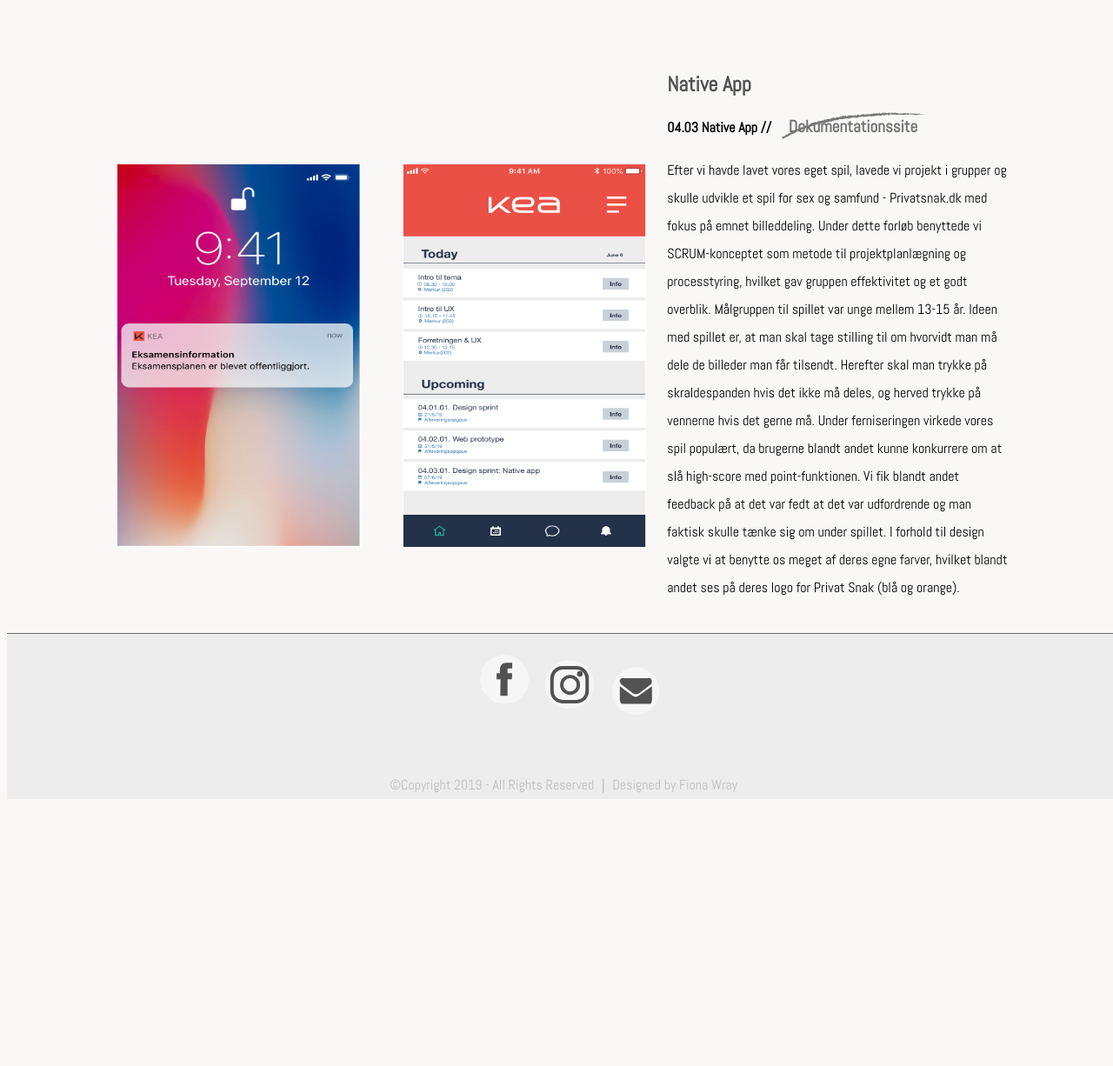
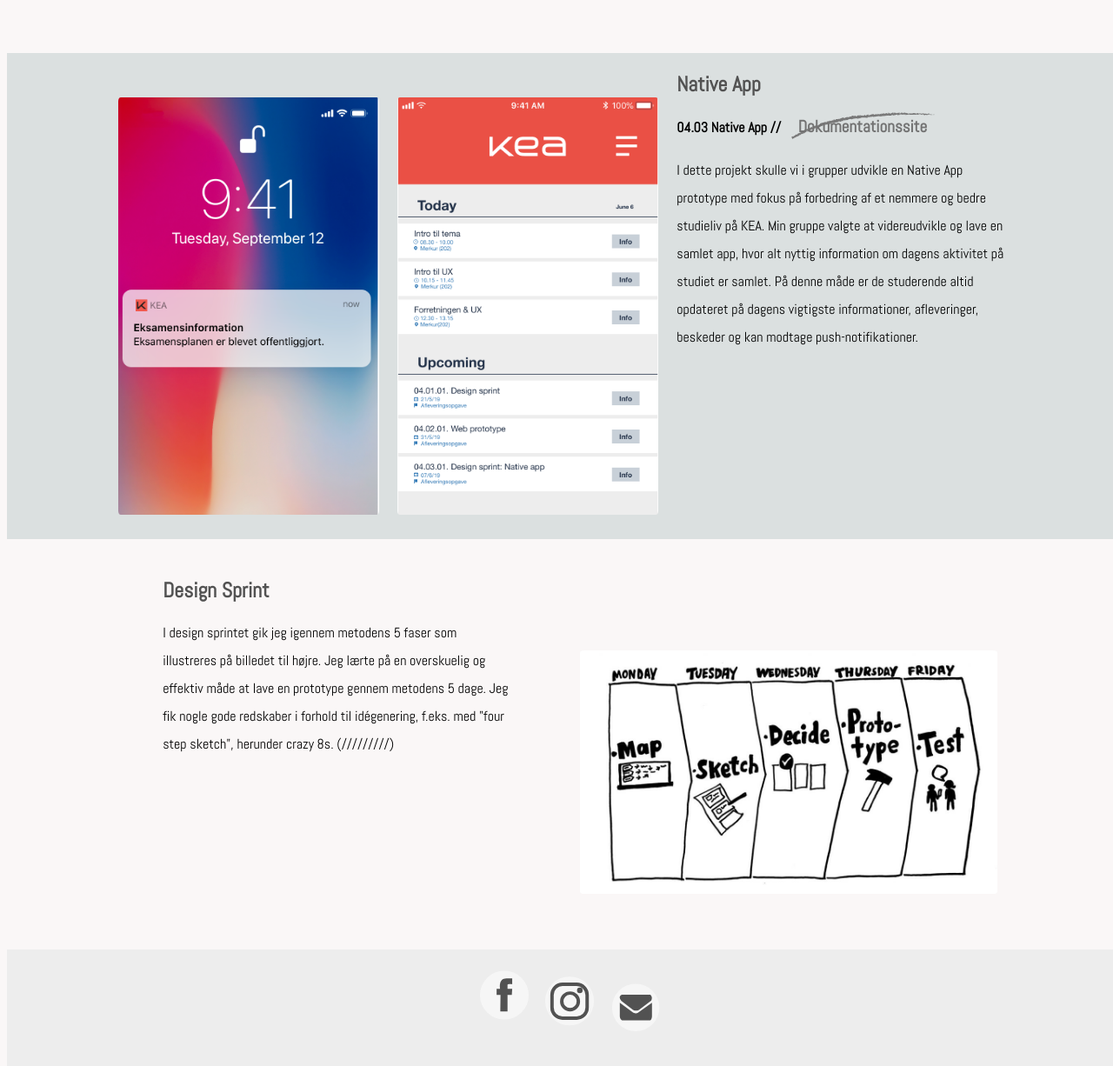
Before and after one commit to fionawray/portfolio, a plain HTML site: page ux.html in a window 1280 px wide. Shown: the part 794-2020 px from the top of the page at 87% size. Before the commit the page ends 1713 px from the top, so only its background shows below. Drawn offline with Linux system fonts and the light colour scheme.

Commit message:
Portfolio side med billede

```diff
--- a/style.css
+++ b/style.css
@@ -13,7 +13,6 @@ body {
 }
 
 hr {
-
     width: 88%;
 }
 
@@ -390,11 +389,10 @@ a:hover {
     border-radius: 60px;
 }
 
-
 //******************* prøve portfolio index.html*//
 
 #portfolio_prove1 {
-    margin-top: 5rem;
+    margin-top: -100rem;
     max-width: 1200px;
     margin: auto;
 }
@@ -453,15 +451,23 @@ h1 + p a:hover {
     margin-bottom: 6vw;
 }
 
+.hover12 {
+    position: relative;
+    display: flex;
+    flex-wrap: wrap;
+}
+
 .hover12 figure img {
     opacity: 1;
-    -webkit-transition: .3s ease-in-out;
+    -webkit-transition: all .2s ease-in-out;
+
     transition: .3s ease-in-out;
 }
 
 .hover12 figure:hover img {
-    opacity: .5;
+    transform: scale(1.3);
 }
+
 
 
 //******************//
@@ -605,6 +611,7 @@ h1 + p a:hover {
     justify-content: center;
     display: flex;
     flex-wrap: wrap;
+    background-color: #dbe0e0;
 }
 
 /////////////////
@@ -616,12 +623,13 @@ h1 + p a:hover {
     border-left: 0px;
     border-right: 0px;
     padding-bottom: 20px;
-    border-color: dimgray;
+
 }
 
 .sectionwrapperprivat {
     display: flex;
     flex-wrap: wrap;
+    background-color: #dbe0e0;
 }
 
 #privat .column_mig {
@@ -753,38 +761,56 @@ h1 + p a:hover {
 }
 
 #native {
-    border-bottom: 1px;
-    border-style: solid;
     border-top: 0px;
     border-left: 0px;
     border-right: 0px;
-    padding-bottom: 20px;
-    border-color: dimgray;
+    padding-bottom: 120px;
+    background-color: #dbe0e0;
 }
 
 .sectionwrapper_native {
     display: flex;
     flex-wrap: wrap;
+    margin-bottom: 8px;
 }
 
 .column_native {
     flex-basis: 200px;
+    background-size: 100%;
     flex-grow: 1;
     text-align: center;
     height: 380px;
     width: 300px;
-    margin-left: 8vw;
+    margin-left: 10vw;
     margin-top: 4vw;
-    margin-top: 10vw;
+}
+
+#uxbilled2 {
+    background-image: url(images/push.png);
+    background-size: 100%;
+    height: 480px;
+    width: 300px;
+    border-radius: 1%;
+    margin-bottom: 3vw;
+}
+
+#uxbilled3 {
+    background-image: url(images/today.png);
+    background-size: 100%;
+    height: 480px;
+    width: 300px;
+    border-radius: 1%;
+    margin-bottom: 3vw;
 }
 
 .column_native1 {
     flex-basis: 200px;
+    background-size: 100%;
     flex-grow: 1;
     text-align: center;
     height: 380px;
     width: 300px;
-    margin-top: 10vw;
+    margin-top: 4vw;
 }
 
 .column_apptext {
@@ -792,6 +818,45 @@ h1 + p a:hover {
     flex-grow: 1.5;
     margin-right: 10vw;
 }
+
+#design_sprint {
+    margin: 0vw 1vw;
+    background-position: 50% 0%;
+}
+
+.sectionwrapper_designsprint {
+    margin: 0vw 10vw 0vw 10vw;
+    display: flex;
+    flex-wrap: wrap;
+    flex-direction: row;
+}
+
+#text_sprint {
+    flex-grow: 2;
+    flex-basis: 200px;
+    padding: 2vw;
+    text-align: left;
+    line-height: 26px;
+    margin-left: 1vw;
+}
+
+#col_sprint {
+    flex-grow: 1;
+    flex-basis: 200px;
+    padding: 0vw 0vw 2vw 4vw;
+    flex-direction: row;
+}
+
+#sprintbilled {
+    background-image: url(images/sprint.jpg);
+    background-size: 100%;
+    height: 280px;
+    width: 480px;
+    border-radius: 1%;
+    margin-bottom: 3vw;
+    margin-top: 10vw;
+}
+
 
 ////////////////
 
--- a/ux.html
+++ b/ux.html
@@ -37,7 +37,10 @@
             <div id="text_ux">
                 <h2>Web løsningr</h2>
                 <h4>04.02 Web prototype</h4>
-                <p>I dette forløb skulle vi lave en web prototype af Fronter.
+                <p>En UX designer indarbejder i designet til brugernes behov og brugssituationer i balance med virksomhedens strategi, behov og mål i design.
+                    Vi har under dette tema lært om samspillet mellem bruger og brugergrænseflade og arbejdet med forskellige metoder, herunder Design Sprint.
+
+                    Det første projekt i forløbet var at teste og udvikle en mobilløsning til fronter.
 
                 </p>
             </div>
@@ -55,24 +58,35 @@
 
         <div class="sectionwrapper_native">
             <div class="column_native">
-                <img src="images/push.png" width="280" height="440" alt="Privat snak"></div>
+                <div id="uxbilled2"></div>
+            </div>
             <div class="column_native1">
-                <img src="images/today.png" width="280" height="440" alt="Privat snak">
+                <div id="uxbilled3"></div>
             </div>
 
             <div class="column_apptext">
                 <h2>Native App </h2>
                 <h4>04.03 Native App // <a href="http://https://docs.google.com/presentation/d/1GDuZemiHksEKfNHI91VlOIytS4IcFx11hZbllhU0RC8/edit#slide=id.g5b1f7c4766_3_0/">Dokumentationssite</a></h4>
-                <p>Efter vi havde lavet vores eget spil, lavede vi projekt i grupper og skulle udvikle et spil for sex og samfund - Privatsnak.dk med fokus på emnet billeddeling. Under dette forløb benyttede vi SCRUM-konceptet som metode til projektplanlægning og processtyring, hvilket gav gruppen effektivitet og et godt overblik.
-
-                    Målgruppen til spillet var unge mellem 13-15 år. Ideen med spillet er, at man skal tage stilling til om hvorvidt man må dele de billeder man får tilsendt. Herefter skal man trykke på skraldespanden hvis det ikke må deles, og herved trykke på vennerne hvis det gerne må.
-
-                    Under ferniseringen virkede vores spil populært, da brugerne blandt andet kunne konkurrere om at slå high-score med point-funktionen. Vi fik blandt andet feedback på at det var fedt at det var udfordrende og man faktisk skulle tænke sig om under spillet.
-                    I forhold til design valgte vi at benytte os meget af deres egne farver, hvilket blandt andet ses på deres logo for Privat Snak (blå og orange). </p>
+                <p>I dette projekt skulle vi i grupper udvikle en Native App prototype med fokus på forbedring af et nemmere og bedre studieliv på KEA. Min gruppe valgte at videreudvikle og lave en samlet app, hvor alt nyttig information om dagens aktivitet på studiet er samlet. På denne måde er de studerende altid opdateret på dagens vigtigste informationer, afleveringer, beskeder og kan modtage push-notifikationer. </p>
             </div>
         </div>
     </section>
 
+    <section id="design_sprint">
+
+        <div class="sectionwrapper_designsprint">
+            <div id="text_sprint">
+                <h2>Design Sprint</h2>
+                <p>I design sprintet gik jeg igennem metodens 5 faser som illustreres på billedet til højre. Jeg lærte på en overskuelig og effektiv måde at lave en prototype gennem metodens 5 dage. Jeg fik nogle gode redskaber i forhold til idégenering, f.eks. med "four step sketch", herunder crazy 8s.
+                    (/////////)
+
+                </p>
+            </div>
+            <div id="col_sprint">
+                <div id="sprintbilled"></div>
+            </div>
+        </div>
+    </section>
     <footer class="bottom_footer">
 
         <div class="image_footer">
```
Also changed, not shown: animation.html (+4 -4 lines), portfolio1.html (+2 -1 lines), images/deko.png, images/præsentation.png (added), images/sprint.jpg (added), 1 other file.
